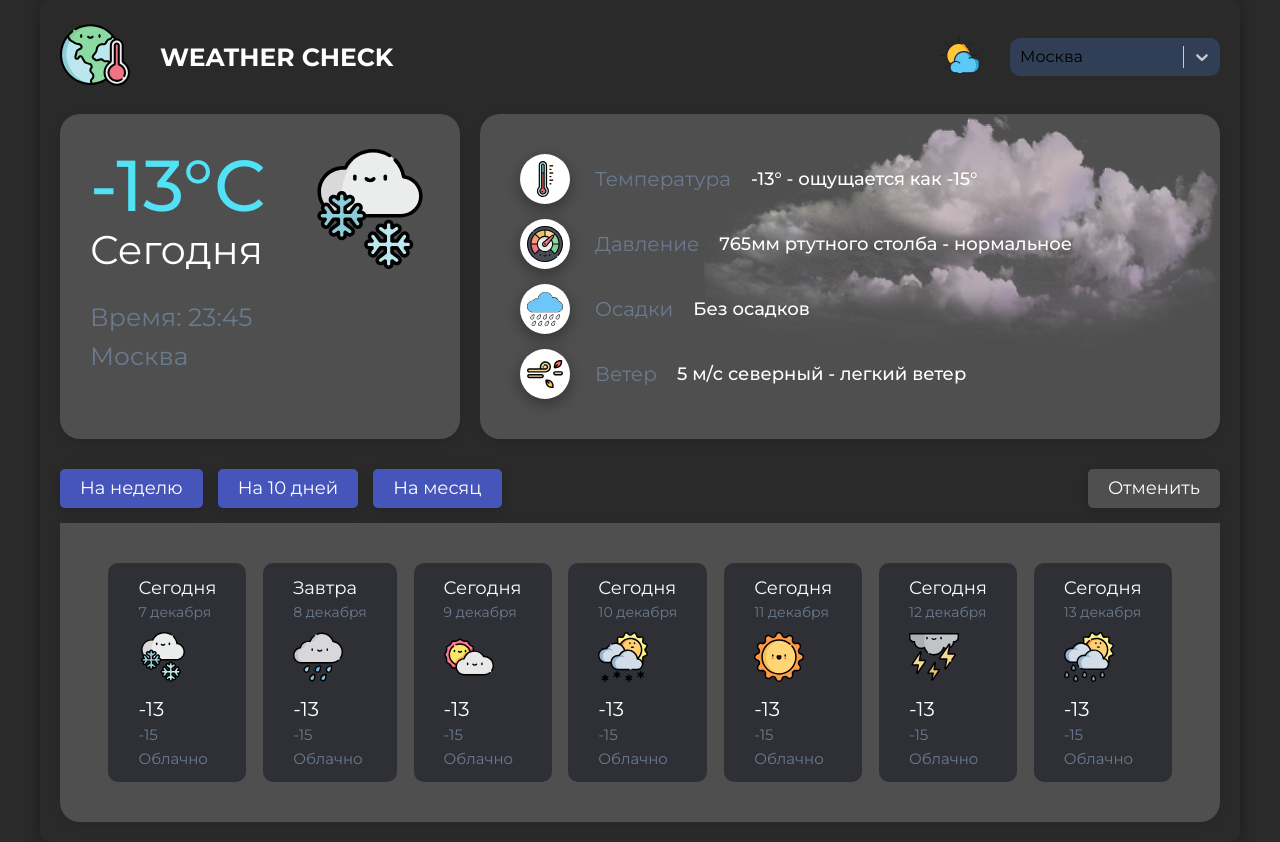
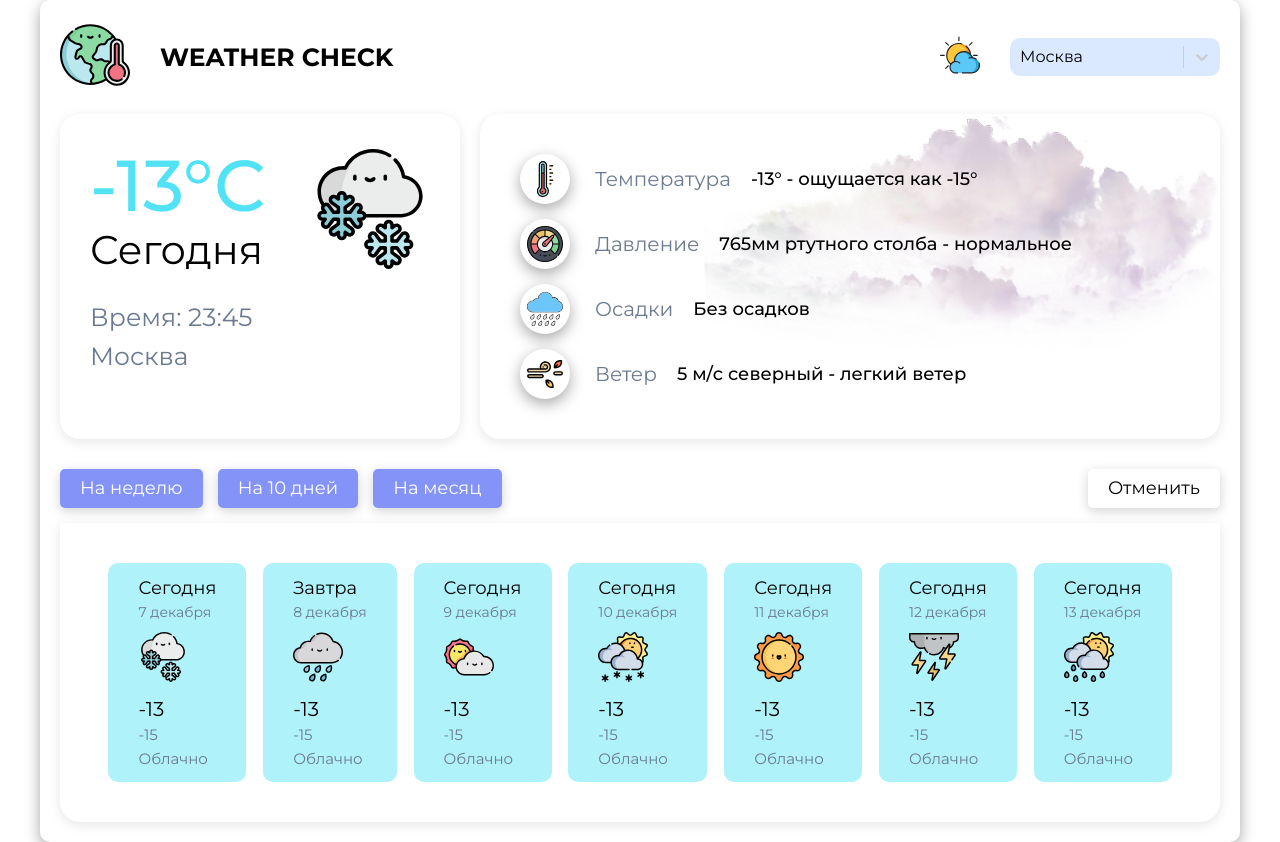
Before and after one commit to BelovDmitriii/Weather-Check, a React (Create React App) app: page / in a window 1280 px wide. Built offline with nearby package versions, Linux system fonts and the light colour scheme.

Commit message:
feat: add change theme code

```diff
--- a/src/pages/Header/Header.module.scss
+++ b/src/pages/Header/Header.module.scss
@@ -26,6 +26,7 @@
     width: 40px;
     height: 40px;
   }
+  cursor: pointer;
 }
 
 .title {
--- a/src/pages/Header/Header.tsx
+++ b/src/pages/Header/Header.tsx
@@ -1,6 +1,7 @@
 import styles from './Header.module.scss';
 import IconsSvgSelector from '../../assets/images/icons/IconsSvgSelector';
 import Select from 'react-select';
+import { useEffect, useState } from 'react';
 
 function Header() {
   const options = [
@@ -9,10 +10,12 @@ function Header() {
     { value: 'city-3', label: 'Екатеринбург' }
   ];
 
+  const [theme, setTheme] = useState('light')
+
   const colorStyles = {
     control: (styles: any) => ({
       ...styles,
-      backgroundColor: 1 ? 'rgba(71, 147, 255, 0.2)' : 'rgb(79, 79, 79)',
+      backgroundColor: theme === 'light' ? 'rgba(71, 147, 255, 0.2)' : 'rgb(79, 79, 79)',
       width: '210px',
       height: '37px',
       border: 'none',
@@ -21,9 +24,28 @@ function Header() {
      }),
     singleValue: (styles: any) => ({
       ...styles,
-      color: 1 ? '#000' : '#fff',
+      color: theme === 'light' ? '#000' : '#fff',
      }),
   }
+
+  function changeTheme(){
+    setTheme(theme === 'light' ? 'dark' : 'light');
+  }
+
+  useEffect(() => {
+    const root = document.querySelector(':root') as HTMLElement;
+    const themeComponents = [
+      'body-background',
+      'components-background',
+      'card-background',
+      'card-shadow',
+      'text-color',
+    ];
+
+    themeComponents.forEach((component) => {
+      root.style.setProperty(`--${component}-default`, `var(--${component}-${theme})`);
+    })
+  }, [theme]);
 
   return (
     <header className={styles.header}>
@@ -36,7 +58,7 @@ function Header() {
         </div>
       </div>
       <div className={styles.wrapper}>
-        <div className={styles.themes}>
+        <div className={styles.themes} onClick={changeTheme}>
           <IconsSvgSelector id='themes' />
         </div>
         <Select defaultValue={options[0]} styles={colorStyles} options={options} />
--- a/src/styles/variables.scss
+++ b/src/styles/variables.scss
@@ -23,21 +23,21 @@ $card-shadow-light: rgba(0, 0, 0, 0.3) 0px 0px 25px, rgba(0, 0, 0, 0.22) 0px 15p
 :root {
   --body-background-dark: #{$body-background-dark};
   --body-background-light: #{$body-background-light};
-  --body-background-default: var(#{--body-background-dark});
+  --body-background-default: var(#{--body-background-light});
 
   --components-background-dark: #{$components-background-dark};
   --components-background-light: #{$components-background-light};
-  --components-background-default: var(#{--components-background-dark});
+  --components-background-default: var(#{--components-background-light});
 
   --card-background-dark: #{$card-background-dark};
   --card-background-light: #{$card-background-light};
-  --card-background-default: var(#{--card-background-dark});
+  --card-background-default: var(#{--card-background-light});
 
   --card-shadow-dark: #{$card-shadow-dark};
   --card-shadow-light: #{$card-shadow-light};
-  --card-shadow-default: var(#{--card-shadow-dark});
+  --card-shadow-default: var(#{--card-shadow-light});
 
   --text-color-dark: #{$dark-theme-color};
   --text-color-light: #{$white-theme-color};
-  --text-color-default: var(#{--text-color-dark});
+  --text-color-default: var(#{var(--text-color-light)});
 }
```
